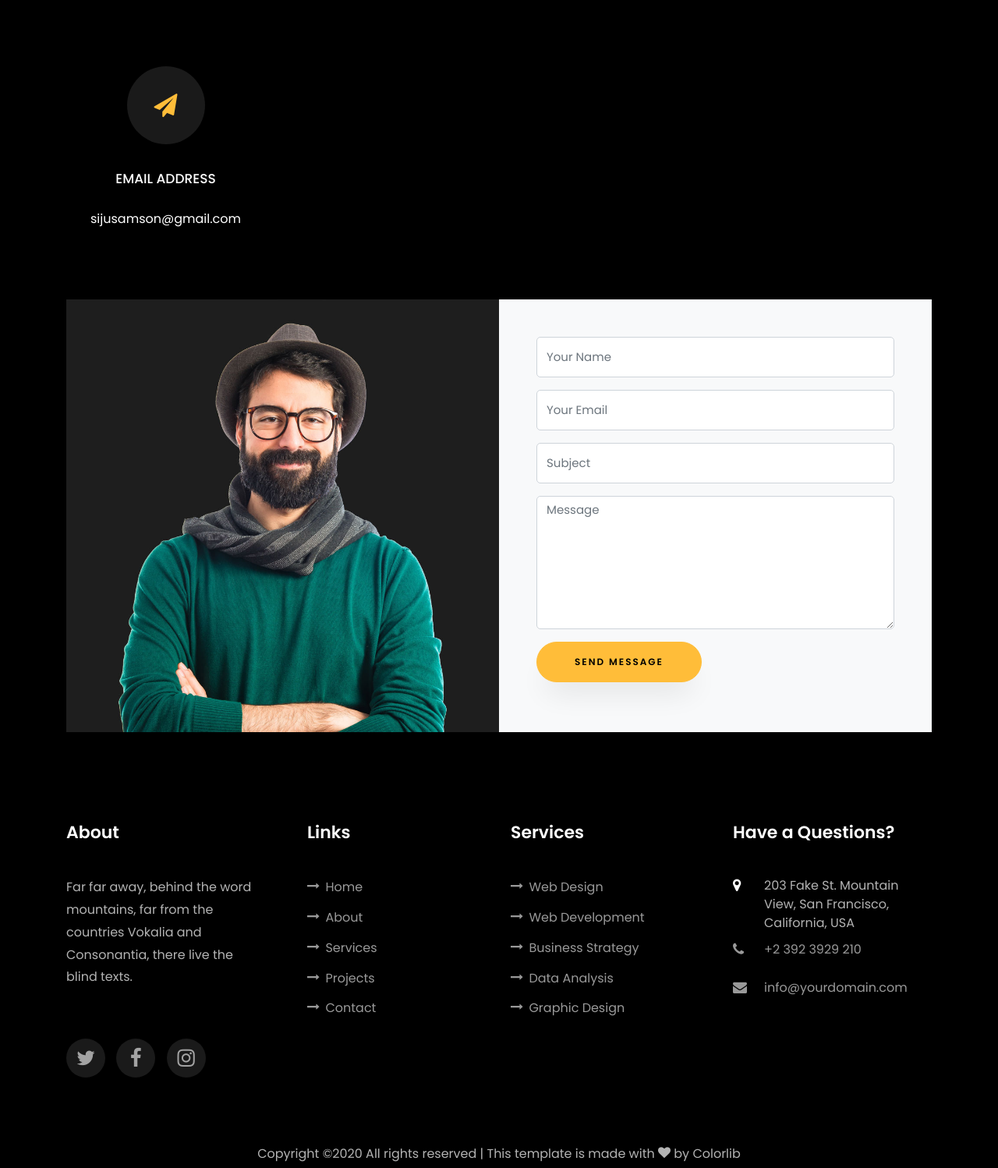
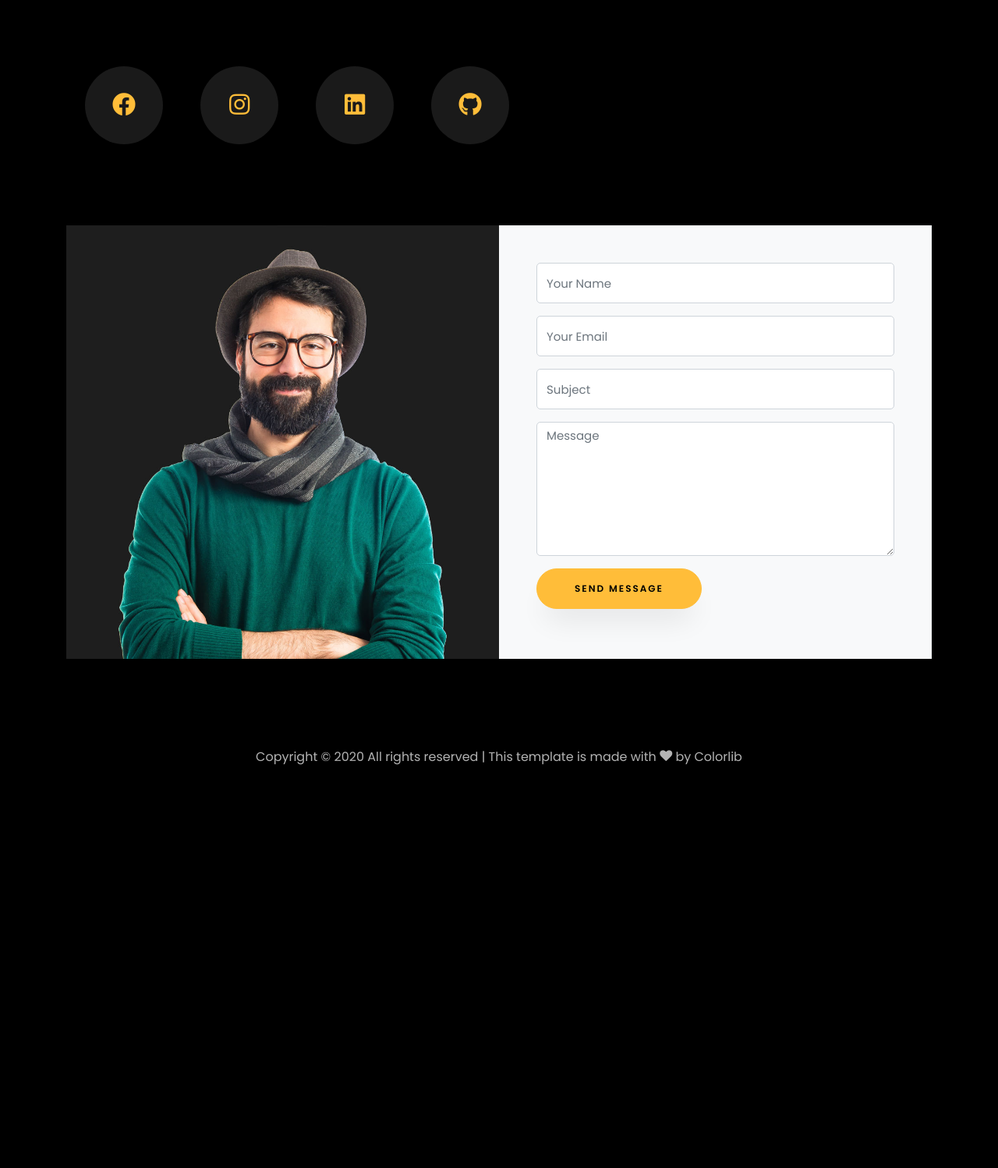
Before and after one commit to sijusamson/Personal-Website, a plain HTML site: page index.html in a window 1280 px wide. Shown: the part 5129-6627 px from the top of the page at 78% size. After the commit the page ends 6243 px from the top, so only its background shows below. Drawn offline with Linux system fonts and the light colour scheme; files whose address does not match are found by name.

Commit message:
Social Media Links Added

```diff
--- a/index.html
+++ b/index.html
@@ -1,11 +1,13 @@
 <!DOCTYPE html>
 <html lang="en">
+
 <head>
 	<title>Siju Samson</title>
 	<meta charset="utf-8">
 	<meta name="viewport" content="width=device-width, initial-scale=1, shrink-to-fit=no">
 
 	<link href="https://fonts.googleapis.com/css?family=Poppins:100,200,300,400,500,600,700,800,900" rel="stylesheet">
+	<link rel="stylesheet" href="https://use.fontawesome.com/releases/v5.8.1/css/all.css">
 
 	<link rel="stylesheet" href="css/open-iconic-bootstrap.min.css">
 	<link rel="stylesheet" href="css/animate.css">
@@ -21,14 +23,17 @@
 	<link rel="stylesheet" href="css/flaticon.css">
 	<link rel="stylesheet" href="css/icomoon.css">
 	<link rel="stylesheet" href="css/style.css">
+
 </head>
+
 <body data-spy="scroll" data-target=".site-navbar-target" data-offset="300">
 
 
 	<nav class="navbar navbar-expand-lg navbar-dark ftco_navbar ftco-navbar-light site-navbar-target" id="ftco-navbar">
 		<div class="container">
 			<a class="navbar-brand" href="index.html">Siju</a>
-	      <button class="navbar-toggler js-fh5co-nav-toggle fh5co-nav-toggle" type="button" data-toggle="collapse" data-target="#ftco-nav" aria-controls="ftco-nav" aria-expanded="false" aria-label="Toggle navigation">
+			<button class="navbar-toggler js-fh5co-nav-toggle fh5co-nav-toggle" type="button" data-toggle="collapse"
+				data-target="#ftco-nav" aria-controls="ftco-nav" aria-expanded="false" aria-label="Toggle navigation">
 				<span class="oi oi-menu"></span> Menu
 			</button>
 
@@ -51,11 +56,14 @@
 			<div class="slider-item ">
 				<div class="overlay"></div>
 				<div class="container">
-	          <div class="row d-md-flex no-gutters slider-text align-items-end justify-content-end" data-scrollax-parent="true">
-	          	<div class="one-third js-fullheight order-md-last img" style="background-image:url(images/bg_1.png);">
+					<div class="row d-md-flex no-gutters slider-text align-items-end justify-content-end"
+						data-scrollax-parent="true">
+						<div class="one-third js-fullheight order-md-last img"
+							style="background-image:url(images/bg_1.png);">
 							<div class="overlay"></div>
 						</div>
-		          <div class="one-forth d-flex  align-items-center ftco-animate" data-scrollax=" properties: { translateY: '70%' }">
+						<div class="one-forth d-flex  align-items-center ftco-animate"
+							data-scrollax=" properties: { translateY: '70%' }">
 							<div class="text">
 								<span class="subheading">Hello!</span>
 								<h1 class="mb-4 mt-3">I'm <span>Siju Samson</span></h1>
@@ -70,11 +78,14 @@
 			<div class="slider-item">
 				<div class="overlay"></div>
 				<div class="container">
-	          <div class="row d-flex no-gutters slider-text align-items-end justify-content-end" data-scrollax-parent="true">
-	          	<div class="one-third js-fullheight order-md-last img" style="background-image:url(images/bg_2.png);">
+					<div class="row d-flex no-gutters slider-text align-items-end justify-content-end"
+						data-scrollax-parent="true">
+						<div class="one-third js-fullheight order-md-last img"
+							style="background-image:url(images/bg_2.png);">
 							<div class="overlay"></div>
 						</div>
-		          <div class="one-forth d-flex align-items-center ftco-animate" data-scrollax=" properties: { translateY: '70%' }">
+						<div class="one-forth d-flex align-items-center ftco-animate"
+							data-scrollax=" properties: { translateY: '70%' }">
 							<div class="text">
 								<span class="subheading">Hello!</span>
 								<h1 class="mb-4 mt-3">I'm a <span>Web Developer</span> based in India</h1>
@@ -93,7 +104,8 @@
 				<div class="col-md-6 col-lg-5 d-flex">
 					<div class="img-about img d-flex align-items-stretch">
 						<div class="overlay"></div>
-	    				<div class="img d-flex align-self-stretch align-items-center" style="background-image:url(images/bg_1.png);">
+						<div class="img d-flex align-self-stretch align-items-center"
+							style="background-image:url(images/bg_1.png);">
 						</div>
 					</div>
 				</div>
@@ -102,7 +114,8 @@
 						<div class="col-md-12 heading-section ftco-animate">
 							<h1 class="big">About</h1>
 							<h2 class="mb-4">About Me</h2>
-		            <p>A small river named Duden flows by their place and supplies it with the necessary regelialia.</p>
+							<p>A small river named Duden flows by their place and supplies it with the necessary
+								regelialia.</p>
 							<ul class="about-info mt-4 px-md-0 px-2">
 								<li class="d-flex"><span>Name:</span> <span>Siju Samson</span></li>
 								<li class="d-flex"><span>Date of birth:</span> <span>June 4, 1995</span></li>
@@ -133,7 +146,8 @@
 				<div class="col-md-10 heading-section text-center ftco-animate">
 					<h1 class="big big-2">Resume</h1>
 					<h2 class="mb-4">Resume</h2>
-            <p>A small river named Duden flows by their place and supplies it with the necessary regelialia. It is a paradisematic country, in which roasted parts of sentences fly into your mouth.</p>
+					<p>A small river named Duden flows by their place and supplies it with the necessary regelialia. It
+						is a paradisematic country, in which roasted parts of sentences fly into your mouth.</p>
 				</div>
 			</div>
 			<div class="row">
@@ -142,7 +156,9 @@
 						<span class="date">January 2018-August 2019</span>
 						<h2>Software Engineer</h2>
 						<span class="position">Leaflet Technologies</span>
-    					<p class="mt-4">A small river named Duden flows by their place and supplies it with the necessary regelialia. It is a paradisematic country, in which roasted parts of sentences fly into your mouth.</p>
+						<p class="mt-4">A small river named Duden flows by their place and supplies it with the
+							necessary regelialia. It is a paradisematic country, in which roasted parts of sentences fly
+							into your mouth.</p>
 					</div>
 					<!-- <div class="resume-wrap ftco-animate">
     					<span class="date">2014-2015</span>
@@ -163,7 +179,9 @@
 						<span class="date">August 2019-Present</span>
 						<h2> Software Developer</h2>
 						<span class="position">Enuke Software</span>
-    					<p class="mt-4">A small river named Duden flows by their place and supplies it with the necessary regelialia. It is a paradisematic country, in which roasted parts of sentences fly into your mouth.</p>
+						<p class="mt-4">A small river named Duden flows by their place and supplies it with the
+							necessary regelialia. It is a paradisematic country, in which roasted parts of sentences fly
+							into your mouth.</p>
 					</div>
 					<!-- <div class="resume-wrap ftco-animate">
     					<span class="date">2014-2015</span>
@@ -277,8 +295,8 @@
 					<div class="progress-wrap ftco-animate">
 						<h3>Angular</h3>
 						<div class="progress">
-							 	<div class="progress-bar color-1" role="progressbar" aria-valuenow="70"
-							  	aria-valuemin="0" aria-valuemax="100" style="width:70%">
+							<div class="progress-bar color-1" role="progressbar" aria-valuenow="70" aria-valuemin="0"
+								aria-valuemax="100" style="width:70%">
 								<span>70%</span>
 							</div>
 						</div>
@@ -288,8 +306,8 @@
 					<div class="progress-wrap ftco-animate">
 						<h3>React</h3>
 						<div class="progress">
-							 	<div class="progress-bar color-2" role="progressbar" aria-valuenow="50"
-							  	aria-valuemin="0" aria-valuemax="100" style="width:50%">
+							<div class="progress-bar color-2" role="progressbar" aria-valuenow="50" aria-valuemin="0"
+								aria-valuemax="100" style="width:50%">
 								<span>50%</span>
 							</div>
 						</div>
@@ -299,8 +317,8 @@
 					<div class="progress-wrap ftco-animate">
 						<h3>Javascript</h3>
 						<div class="progress">
-							 	<div class="progress-bar color-3" role="progressbar" aria-valuenow="65"
-							  	aria-valuemin="0" aria-valuemax="100" style="width:65%">
+							<div class="progress-bar color-3" role="progressbar" aria-valuenow="65" aria-valuemin="0"
+								aria-valuemax="100" style="width:65%">
 								<span>65%</span>
 							</div>
 						</div>
@@ -310,8 +328,8 @@
 					<div class="progress-wrap ftco-animate">
 						<h3>NodeJS</h3>
 						<div class="progress">
-							 	<div class="progress-bar color-4" role="progressbar" aria-valuenow="60"
-							  	aria-valuemin="0" aria-valuemax="100" style="width:60%">
+							<div class="progress-bar color-4" role="progressbar" aria-valuenow="60" aria-valuemin="0"
+								aria-valuemax="100" style="width:60%">
 								<span>60%</span>
 							</div>
 						</div>
@@ -321,8 +339,8 @@
 					<div class="progress-wrap ftco-animate">
 						<h3>CSS3</h3>
 						<div class="progress">
-							 	<div class="progress-bar color-5" role="progressbar" aria-valuenow="60"
-							  	aria-valuemin="0" aria-valuemax="100" style="width:60%">
+							<div class="progress-bar color-5" role="progressbar" aria-valuenow="60" aria-valuemin="0"
+								aria-valuemax="100" style="width:60%">
 								<span>60%</span>
 							</div>
 						</div>
@@ -332,8 +350,8 @@
 					<div class="progress-wrap ftco-animate">
 						<h3>HTML5</h3>
 						<div class="progress">
-							 	<div class="progress-bar color-6" role="progressbar" aria-valuenow="75"
-							  	aria-valuemin="0" aria-valuemax="100" style="width:75%">
+							<div class="progress-bar color-6" role="progressbar" aria-valuenow="75" aria-valuemin="0"
+								aria-valuemax="100" style="width:75%">
 								<span>75%</span>
 							</div>
 						</div>
@@ -355,7 +373,8 @@
 			</div>
 			<div class="row">
 				<div class="col-md-4">
-    				<div class="project img ftco-animate d-flex justify-content-center align-items-center" style="background-image: url(images/project-4.jpg);">
+					<div class="project img ftco-animate d-flex justify-content-center align-items-center"
+						style="background-image: url(images/project-4.jpg);">
 						<div class="overlay"></div>
 						<div class="text text-center p-4">
 							<h3><a href="#">Leave Management System</a></h3>
@@ -457,7 +476,9 @@
 								</p>
 							</div>
 							<h3 class="heading"><a href="single.html">How to stay Active during Quarantine</a></h3>
-                <p>COVID-19 has impacted the whole world, and has forced us to stay at our homes and maintain social distancing. But this shouldn’t stop us from staying active and healthy.</p>
+							<p>COVID-19 has impacted the whole world, and has forced us to stay at our homes and
+								maintain social distancing. But this shouldn’t stop us from staying active and healthy.
+							</p>
 						</div>
 					</div>
 				</div>
@@ -474,7 +495,9 @@
 								</p>
 							</div>
 							<h3 class="heading"><a href="single.html">Places to visit in Goa</a></h3>
-                <p>Since a long time, I have been planning to start my own blog, where I can share experiences of my life. This particular one relates to a trip with 15 other friends to Goa, India.</p>
+							<p>Since a long time, I have been planning to start my own blog, where I can share
+								experiences of my life. This particular one relates to a trip with 15 other friends to
+								Goa, India.</p>
 						</div>
 					</div>
 				</div>
@@ -563,23 +586,54 @@
 	          </div>
           </div> -->
 				<div class="col-md-6 col-lg-3 d-flex ftco-animate">
-          	<div class="align-self-stretch box p-4 text-center">
+					<!-- <div class="align-self-stretch box p-4 text-center">
           		<div class="icon d-flex align-items-center justify-content-center">
           			<span class="icon-paper-plane"></span>
           		</div>
           		<h3 class="mb-4">Email Address</h3>
 	            <p><a href="mailto:sijusamson@gmail.com">sijusamson@gmail.com</a></p>
+			  </div> -->
+					<div class="align-self-stretch box p-4 text-center">
+						<div class="icon d-flex align-items-center justify-content-center">
+							<span>
+								<a href="https://www.facebook.com/siju.samson">
+									<i class="fab fa-facebook">
+									</i>
+								</a>
+							</span>
+						</div>
+						<!-- <h3 class="mb-4">Facebook</h3> -->
+						<!-- <p><a href="https://www.facebook.com/siju.samson">Siju Samson</a></p> -->
+					</div>
+					<div class="align-self-stretch box p-4 text-center">
+						<div class="icon d-flex align-items-center justify-content-center">
+							<span>
+								<a href="https://www.instagram.com/sijusamson/?hl=en">
+									<i class="fab fa-instagram"></i>
+								</a>
+							</span>
 						</div>
 					</div>
-          <!-- <div class="col-md-6 col-lg-3 d-flex ftco-animate">
 					<div class="align-self-stretch box p-4 text-center">
 						<div class="icon d-flex align-items-center justify-content-center">
-          			<span class="icon-globe"></span>
+							<span>
+								<a href="https://www.linkedin.com/in/siju-samson-901124126/">
+									<i class="fab fa-linkedin"></i>
+								</a>
+							</span>
 						</div>
-          		<h3 class="mb-4">Website</h3>
-	            <p><a href="#">yoursite.com</a></p>
 					</div>
-          </div> -->
+					<div class="align-self-stretch box p-4 text-center">
+						<div class="icon d-flex align-items-center justify-content-center">
+							<span>
+								<a href="https://github.com/sijusamson">
+									<i class="fab fa-github"></i>
+								</a>
+							</span>
+						</div>
+					</div>
+				</div>
+
 			</div>
 
 			<div class="row no-gutters block-9">
@@ -595,7 +649,8 @@
 							<input type="text" class="form-control" placeholder="Subject">
 						</div>
 						<div class="form-group">
-                <textarea name="" id="" cols="30" rows="7" class="form-control" placeholder="Message"></textarea>
+							<textarea name="" id="" cols="30" rows="7" class="form-control"
+								placeholder="Message"></textarea>
 						</div>
 						<div class="form-group">
 							<input type="submit" value="Send Message" class="btn btn-primary py-3 px-5">
@@ -614,61 +669,17 @@
 
 	<footer class="ftco-footer ftco-section">
 		<div class="container">
-        <div class="row mb-5">
-          <div class="col-md">
-            <div class="ftco-footer-widget mb-4">
-              <h2 class="ftco-heading-2">About</h2>
-              <p>Far far away, behind the word mountains, far from the countries Vokalia and Consonantia, there live the blind texts.</p>
-              <ul class="ftco-footer-social list-unstyled float-md-left float-lft mt-5">
-                <li class="ftco-animate"><a href="#"><span class="icon-twitter"></span></a></li>
-                <li class="ftco-animate"><a href="#"><span class="icon-facebook"></span></a></li>
-                <li class="ftco-animate"><a href="#"><span class="icon-instagram"></span></a></li>
-              </ul>
-            </div>
-          </div>
-          <div class="col-md">
-            <div class="ftco-footer-widget mb-4 ml-md-4">
-              <h2 class="ftco-heading-2">Links</h2>
-              <ul class="list-unstyled">
-                <li><a href="#"><span class="icon-long-arrow-right mr-2"></span>Home</a></li>
-                <li><a href="#"><span class="icon-long-arrow-right mr-2"></span>About</a></li>
-                <li><a href="#"><span class="icon-long-arrow-right mr-2"></span>Services</a></li>
-                <li><a href="#"><span class="icon-long-arrow-right mr-2"></span>Projects</a></li>
-                <li><a href="#"><span class="icon-long-arrow-right mr-2"></span>Contact</a></li>
-              </ul>
-            </div>
-          </div>
-          <div class="col-md">
-             <div class="ftco-footer-widget mb-4">
-              <h2 class="ftco-heading-2">Services</h2>
-              <ul class="list-unstyled">
-                <li><a href="#"><span class="icon-long-arrow-right mr-2"></span>Web Design</a></li>
-                <li><a href="#"><span class="icon-long-arrow-right mr-2"></span>Web Development</a></li>
-                <li><a href="#"><span class="icon-long-arrow-right mr-2"></span>Business Strategy</a></li>
-                <li><a href="#"><span class="icon-long-arrow-right mr-2"></span>Data Analysis</a></li>
-                <li><a href="#"><span class="icon-long-arrow-right mr-2"></span>Graphic Design</a></li>
-              </ul>
-            </div>
-          </div>
-          <div class="col-md">
-            <div class="ftco-footer-widget mb-4">
-            	<h2 class="ftco-heading-2">Have a Questions?</h2>
-            	<div class="block-23 mb-3">
-	              <ul>
-	                <li><span class="icon icon-map-marker"></span><span class="text">203 Fake St. Mountain View, San Francisco, California, USA</span></li>
-	                <li><a href="#"><span class="icon icon-phone"></span><span class="text">+2 392 3929 210</span></a></li>
-	                <li><a href="#"><span class="icon icon-envelope"></span><span class="text">info@yourdomain.com</span></a></li>
-	              </ul>
-	            </div>
-            </div>
-          </div>
-        </div>
 			<div class="row">
 				<div class="col-md-12 text-center">
 
-            <p><!-- Link back to Colorlib can't be removed. Template is licensed under CC BY 3.0. -->
-  Copyright &copy;<script>document.write(new Date().getFullYear());</script> All rights reserved | This template is made with <i class="icon-heart color-danger" aria-hidden="true"></i> by <a href="https://colorlib.com" target="_blank">Colorlib</a>
-  <!-- Link back to Colorlib can't be removed. Template is licensed under CC BY 3.0. --></p>
+					<p>
+						<!-- Link back to Colorlib can't be removed. Template is licensed under CC BY 3.0. -->
+						Copyright &copy;
+						<script>document.write(new Date().getFullYear());</script> All rights reserved | This template
+						is made with <i class="icon-heart color-danger" aria-hidden="true"></i> by <a
+							href="https://colorlib.com" target="_blank">Colorlib</a>
+						<!-- Link back to Colorlib can't be removed. Template is licensed under CC BY 3.0. -->
+					</p>
 				</div>
 			</div>
 		</div>
@@ -677,7 +688,10 @@
 
 
 	<!-- loader -->
-  <div id="ftco-loader" class="show fullscreen"><svg class="circular" width="48px" height="48px"><circle class="path-bg" cx="24" cy="24" r="22" fill="none" stroke-width="4" stroke="#eeeeee"/><circle class="path" cx="24" cy="24" r="22" fill="none" stroke-width="4" stroke-miterlimit="10" stroke="#F96D00"/></svg></div>
+	<div id="ftco-loader" class="show fullscreen"><svg class="circular" width="48px" height="48px">
+			<circle class="path-bg" cx="24" cy="24" r="22" fill="none" stroke-width="4" stroke="#eeeeee" />
+			<circle class="path" cx="24" cy="24" r="22" fill="none" stroke-width="4" stroke-miterlimit="10"
+				stroke="#F96D00" /></svg></div>
 
 
 	<script src="js/jquery.min.js"></script>
@@ -696,4 +710,5 @@
 	<script src="js/main.js"></script>
 
 </body>
+
 </html>
```
Lines whose indentation alone changed are shown as unchanged.
